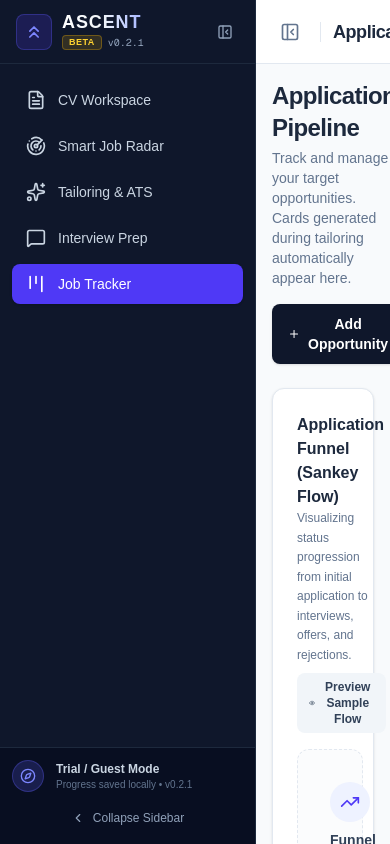
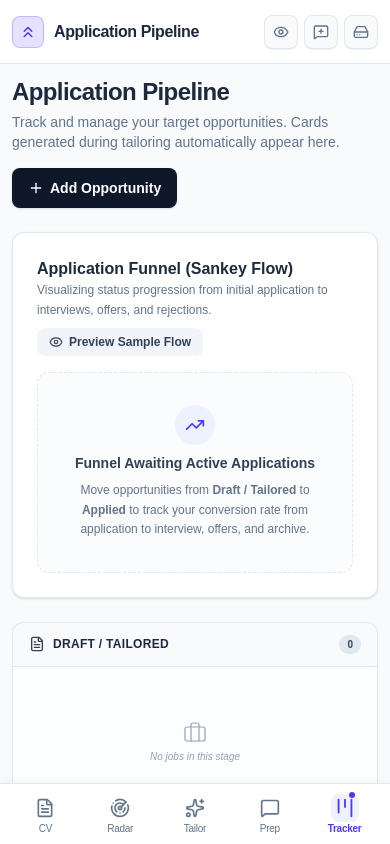
Before and after one commit to NGYB/Ascent, a Next.js app: page /tracker in a window 390 px wide. Built offline with nearby package versions, Linux system fonts and the light colour scheme.

Commit message:
feat: implement Phase 1 mobile responsiveness (bottom nav, adaptive sidebar & header)

```diff
--- a/app/layout.tsx
+++ b/app/layout.tsx
@@ -1,8 +1,9 @@
-import type { Metadata } from "next";
+import type { Metadata, Viewport } from "next";
 import { Geist, Geist_Mono } from "next/font/google";
 import "./globals.css";
 import Sidebar from "../components/Sidebar";
 import Header from "../components/Header";
+import BottomNav from "../components/BottomNav";
 import { SidebarProvider } from "../context/SidebarContext";
 import { AccessibilityProvider } from "../context/AccessibilityContext";
 import { Analytics } from "@vercel/analytics/react";
@@ -22,6 +23,12 @@ export const metadata: Metadata = {
   description: "Tailor resumes, bypass ATS, and master interviews for mid-career transitions.",
 };
 
+export const viewport: Viewport = {
+  width: "device-width",
+  initialScale: 1,
+  maximumScale: 5,
+};
+
 export default function RootLayout({ children }: { children: React.ReactNode }) {
   return (
     <html lang="en" className={`${geistSans.variable} ${geistMono.variable} h-full antialiased`} suppressHydrationWarning>
@@ -32,9 +39,10 @@ export default function RootLayout({ children }: { children: React.ReactNode })
               <Sidebar />
               <div className="flex-1 flex flex-col overflow-hidden min-w-0">
                 <Header />
-                <main className="flex-1 overflow-y-auto bg-slate-50 p-4 sm:p-6 lg:p-8">
+                <main className="flex-1 overflow-y-auto bg-slate-50 p-3 sm:p-6 lg:p-8 pb-20 md:pb-8">
                   {children}
                 </main>
+                <BottomNav />
               </div>
             </div>
           </SidebarProvider>
--- /dev/null
+++ b/components/BottomNav.tsx
@@ -0,0 +1,63 @@
+'use client';
+
+import Link from 'next/link';
+import { usePathname } from 'next/navigation';
+import {
+  FileText,
+  Radar,
+  Sparkles,
+  MessageSquare,
+  Kanban
+} from 'lucide-react';
+import { cn } from '@/lib/utils';
+
+const navItems = [
+  { name: 'CV', href: '/cv', icon: FileText },
+  { name: 'Radar', href: '/radar', icon: Radar },
+  { name: 'Tailor', href: '/tailor', icon: Sparkles },
+  { name: 'Prep', href: '/interview', icon: MessageSquare },
+  { name: 'Tracker', href: '/tracker', icon: Kanban },
+];
+
+export default function BottomNav() {
+  const pathname = usePathname();
+
+  return (
+    <nav
+      aria-label="Mobile Navigation"
+      className="fixed bottom-0 left-0 right-0 z-40 bg-white/95 backdrop-blur-md border-t border-slate-200 px-2 py-1.5 flex items-center justify-around md:hidden shadow-[0_-2px_10px_rgba(0,0,0,0.04)]"
+      style={{ paddingBottom: 'calc(0.375rem + env(safe-area-inset-bottom, 0px))' }}
+    >
+      {navItems.map((item) => {
+        const isActive = pathname.startsWith(item.href);
+        const Icon = item.icon;
+
+        return (
+          <Link
+            key={item.name}
+            href={item.href}
+            className={cn(
+              "flex flex-col items-center justify-center flex-1 py-1 px-1 rounded-xl transition-all duration-150 min-h-[44px] touch-manipulation select-none",
+              isActive
+                ? "text-indigo-600 font-bold"
+                : "text-slate-500 hover:text-slate-800 font-medium"
+            )}
+          >
+            <div className={cn(
+              "p-1 rounded-lg transition-colors flex items-center justify-center relative",
+              isActive && "bg-indigo-50 text-indigo-600"
+            )}>
+              <Icon className={cn("h-5 w-5 transition-transform", isActive && "scale-110")} />
+              {isActive && (
+                <span className="absolute -top-0.5 right-1 w-1.5 h-1.5 rounded-full bg-indigo-600" />
+              )}
+            </div>
+            <span className="text-[10px] tracking-tight mt-0.5 leading-none">
+              {item.name}
+            </span>
+          </Link>
+        );
+      })}
+    </nav>
+  );
+}
--- a/components/Header.tsx
+++ b/components/Header.tsx
@@ -2,7 +2,8 @@
 
 import { useState } from 'react';
 import { usePathname } from 'next/navigation';
-import { UserCheck, PanelLeftClose, PanelLeftOpen, HardDrive, MessageSquarePlus, Eye } from 'lucide-react';
+import Link from 'next/link';
+import { UserCheck, PanelLeftClose, PanelLeftOpen, HardDrive, MessageSquarePlus, Eye, ChevronsUp } from 'lucide-react';
 import { useSidebar } from '@/context/SidebarContext';
 import { useAccessibility } from '@/context/AccessibilityContext';
 import StorageManagerModal from '@/components/StorageManagerModal';
@@ -19,20 +20,20 @@ export default function Header() {
   const getTitle = () => {
     if (pathname.startsWith('/cv')) return 'CV Workspace';
     if (pathname.startsWith('/radar')) return 'Smart Job Radar';
-    if (pathname.startsWith('/tailor')) return 'Tailoring & ATS Scorecard';
+    if (pathname.startsWith('/tailor')) return 'Tailoring & ATS';
     if (pathname.startsWith('/interview')) return 'Mock Interview Room';
     if (pathname.startsWith('/tracker')) return 'Application Pipeline';
     return 'Dashboard';
   };
 
   return (
-    <header className="h-16 border-b border-slate-200 bg-white flex items-center justify-between px-4 sm:px-6 lg:px-8 shadow-xs flex-shrink-0">
-      <div className="flex items-center gap-3">
-        {/* Sidebar Toggle Button */}
+    <header className="h-16 border-b border-slate-200 bg-white flex items-center justify-between px-3 sm:px-6 lg:px-8 shadow-xs flex-shrink-0">
+      <div className="flex items-center gap-2.5 sm:gap-3 min-w-0">
+        {/* Desktop Sidebar Toggle Button */}
         <button
           type="button"
           onClick={toggleCollapse}
-          className="p-2 rounded-lg text-slate-500 hover:text-slate-800 hover:bg-slate-100 transition-colors cursor-pointer"
+          className="hidden md:inline-flex p-2 rounded-lg text-slate-500 hover:text-slate-800 hover:bg-slate-100 transition-colors cursor-pointer flex-shrink-0"
           title={isCollapsed ? "Expand sidebar (Cmd+B / Ctrl+B)" : "Collapse sidebar (Cmd+B / Ctrl+B)"}
           aria-label={isCollapsed ? "Expand sidebar" : "Collapse sidebar"}
         >
@@ -43,9 +44,20 @@ export default function Header() {
           )}
         </button>
 
-        <div className="h-5 w-[1px] bg-slate-200" />
+        {/* Mobile Brand Link to Home */}
+        <Link
+          href="/"
+          className="md:hidden flex items-center gap-1.5 flex-shrink-0 hover:opacity-85 transition-opacity"
+          title="Ascent Dashboard"
+        >
+          <div className="h-8 w-8 rounded-lg bg-indigo-600/15 border border-indigo-500/30 flex items-center justify-center flex-shrink-0">
+            <ChevronsUp className="h-4.5 w-4.5 text-indigo-600" />
+          </div>
+        </Link>
 
-        <h1 className="text-lg sm:text-xl font-bold text-slate-800 tracking-tight truncate">
+        <div className="hidden md:block h-5 w-[1px] bg-slate-200" />
+
+        <h1 className="text-base sm:text-lg md:text-xl font-bold text-slate-800 tracking-tight truncate">
           {getTitle()}
         </h1>
 
@@ -55,43 +67,46 @@ export default function Header() {
         </div>
       </div>
 
-      <div className="flex items-center gap-2 sm:gap-3">
+      <div className="flex items-center gap-1.5 sm:gap-3 flex-shrink-0">
         {/* Colorblind / High-Contrast Mode Toggle */}
         <button
           type="button"
           onClick={toggleColorblindMode}
-          className={`flex items-center gap-1.5 px-2.5 sm:px-3 py-1.5 rounded-lg text-xs font-semibold transition-all cursor-pointer shadow-2xs border ${
+          className={`flex items-center justify-center gap-1.5 p-2 sm:px-3 sm:py-1.5 rounded-lg text-xs font-semibold transition-all cursor-pointer shadow-2xs border ${
             isColorblindMode
               ? 'bg-blue-600 text-white border-blue-700 shadow-xs ring-2 ring-blue-300'
               : 'text-slate-600 hover:text-indigo-600 bg-slate-50 hover:bg-indigo-50/70 border-slate-200 hover:border-indigo-200'
           }`}
           title={isColorblindMode ? "Colorblind Mode is ON (Click to switch to standard)" : "Enable Colorblind-Friendly & High-Contrast Mode"}
           aria-pressed={isColorblindMode}
+          aria-label={isColorblindMode ? "Colorblind Mode is ON" : "Enable Colorblind Mode"}
         >
-          <Eye className={`h-3.5 w-3.5 ${isColorblindMode ? 'text-white' : 'text-slate-500'}`} />
-          <span>{isColorblindMode ? 'Colorblind: ON' : 'Colorblind'}</span>
+          <Eye className={`h-4 w-4 sm:h-3.5 sm:w-3.5 ${isColorblindMode ? 'text-white' : 'text-slate-500'}`} />
+          <span className="hidden sm:inline">{isColorblindMode ? 'Colorblind: ON' : 'Colorblind'}</span>
         </button>
 
         {/* Feedback Button */}
         <button
           type="button"
           onClick={() => setIsFeedbackModalOpen(true)}
-          className="flex items-center gap-1.5 px-3 py-1.5 rounded-lg text-xs font-semibold text-slate-600 hover:text-indigo-600 bg-slate-50 hover:bg-indigo-50/70 border border-slate-200 hover:border-indigo-200 transition-all cursor-pointer shadow-2xs group"
+          className="flex items-center justify-center gap-1.5 p-2 sm:px-3 sm:py-1.5 rounded-lg text-xs font-semibold text-slate-600 hover:text-indigo-600 bg-slate-50 hover:bg-indigo-50/70 border border-slate-200 hover:border-indigo-200 transition-all cursor-pointer shadow-2xs group"
           title="Share feedback or report an issue"
+          aria-label="Share feedback"
         >
-          <MessageSquarePlus className="h-3.5 w-3.5 text-slate-500 group-hover:text-indigo-600 transition-colors" />
-          <span>Feedback</span>
+          <MessageSquarePlus className="h-4 w-4 sm:h-3.5 sm:w-3.5 text-slate-500 group-hover:text-indigo-600 transition-colors" />
+          <span className="hidden sm:inline">Feedback</span>
         </button>
 
         {/* Storage Manager Button */}
         <button
           type="button"
           onClick={() => setIsStorageModalOpen(true)}
-          className="flex items-center gap-1.5 px-3 py-1.5 rounded-lg text-xs font-semibold text-slate-600 hover:text-indigo-600 bg-slate-50 hover:bg-indigo-50/70 border border-slate-200 hover:border-indigo-200 transition-all cursor-pointer shadow-2xs group"
+          className="flex items-center justify-center gap-1.5 p-2 sm:px-3 sm:py-1.5 rounded-lg text-xs font-semibold text-slate-600 hover:text-indigo-600 bg-slate-50 hover:bg-indigo-50/70 border border-slate-200 hover:border-indigo-200 transition-all cursor-pointer shadow-2xs group"
           title="Manage locally stored data & privacy"
+          aria-label="Manage storage and privacy"
         >
-          <HardDrive className="h-3.5 w-3.5 text-slate-500 group-hover:text-indigo-600 transition-colors" />
-          <span>Storage</span>
+          <HardDrive className="h-4 w-4 sm:h-3.5 sm:w-3.5 text-slate-500 group-hover:text-indigo-600 transition-colors" />
+          <span className="hidden sm:inline">Storage</span>
         </button>
 
         <span className="hidden lg:inline-block text-[11px] text-slate-400 font-medium">
--- a/components/Sidebar.tsx
+++ b/components/Sidebar.tsx
@@ -34,7 +34,7 @@ export default function Sidebar() {
   return (
     <aside
       className={cn(
-        "bg-slate-900 text-white flex flex-col h-full border-r border-slate-800 transition-all duration-300 ease-in-out relative z-30 flex-shrink-0 select-none",
+        "hidden md:flex bg-slate-900 text-white flex-col h-full border-r border-slate-800 transition-all duration-300 ease-in-out relative z-30 flex-shrink-0 select-none",
         isCollapsed ? "w-[72px]" : "w-64"
       )}
     >
```
